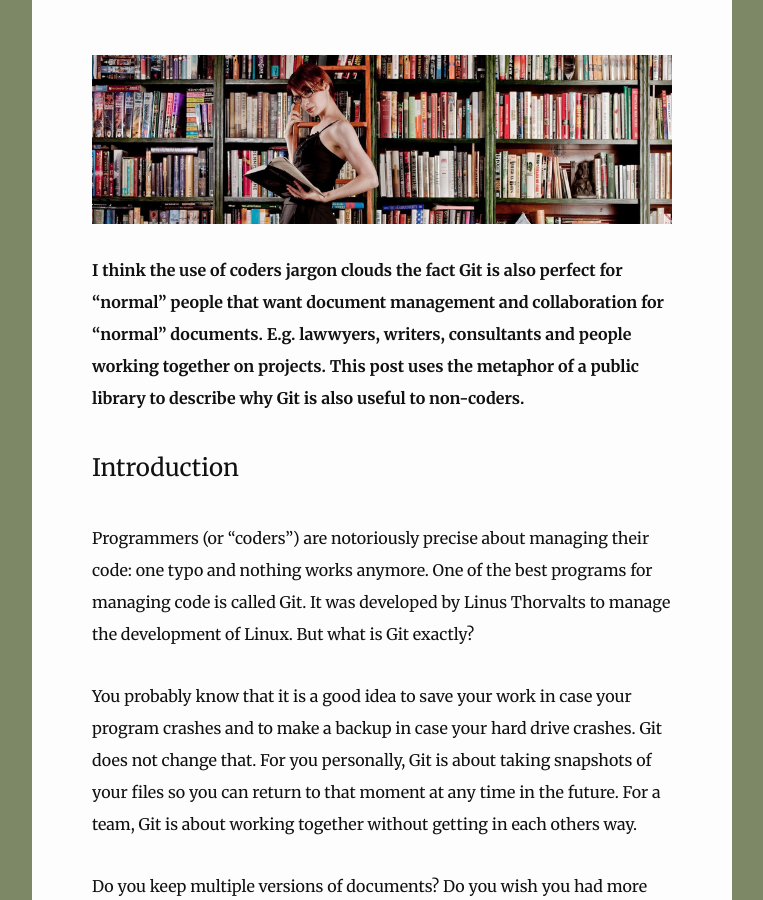
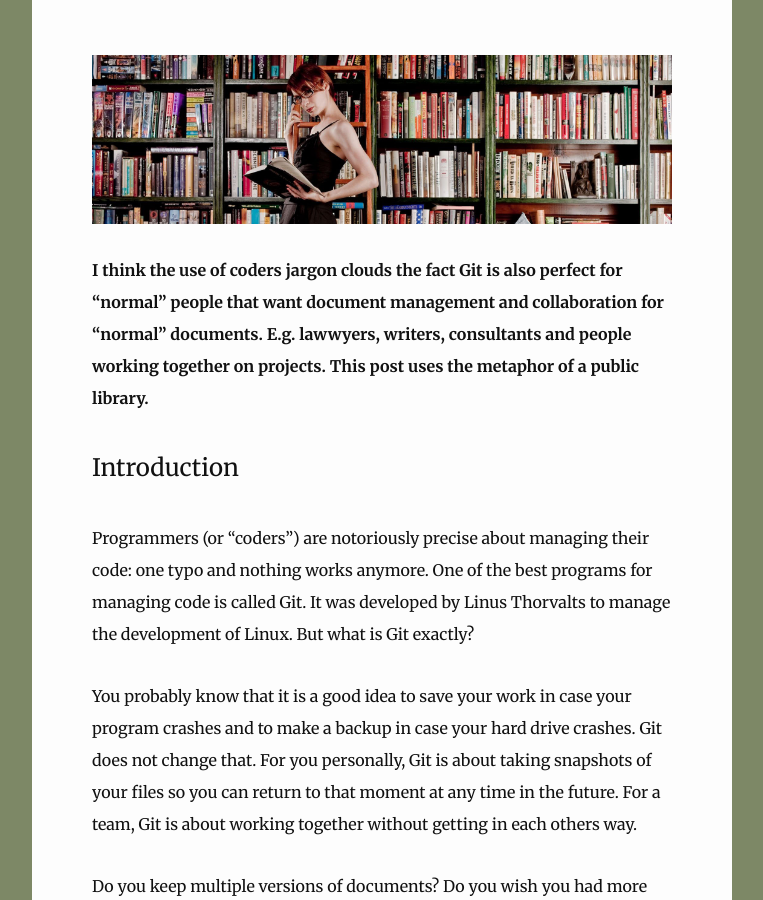
Before and after one commit to EVFLEX/blog, a Jekyll site: the page built from _posts/2015-07-14-git-document-management.md, in a window 1280 px wide and 900 px high, scrolled down 558 px. Shown: the whole window, without its empty margins (258-1021 px from the left). Built offline with Jekyll 4.4.1, drawn with Linux system fonts in a browser that asks for light colours; nearby versions of some CDN libraries.

```diff
--- a/_posts/2015-07-14-git-document-management.md
+++ b/_posts/2015-07-14-git-document-management.md
@@ -10,7 +10,7 @@
 ---
 ![](../Pics/Felicia_Day_Librarian_Widescreen.jpg)
 
-**I think the use of coders jargon clouds the fact Git is also perfect for "normal" people that want document management and collaboration for "normal" documents. E.g. lawwyers, writers, consultants and people working together on projects. This post uses the metaphor of a public library to describe why Git is also useful to non-coders.**
+**I think the use of coders jargon clouds the fact Git is also perfect for "normal" people that want document management and collaboration for "normal" documents. E.g. lawwyers, writers, consultants and people working together on projects. This post uses the metaphor of a public library.**
 
 # Introduction
 Programmers (or "coders") are notoriously precise about managing their code: one typo and nothing works anymore. One of the best programs for managing code is called Git. It was developed by Linus Thorvalts to manage the development of Linux. But what is Git exactly?
```
Also changed, not shown: 2 other files.
